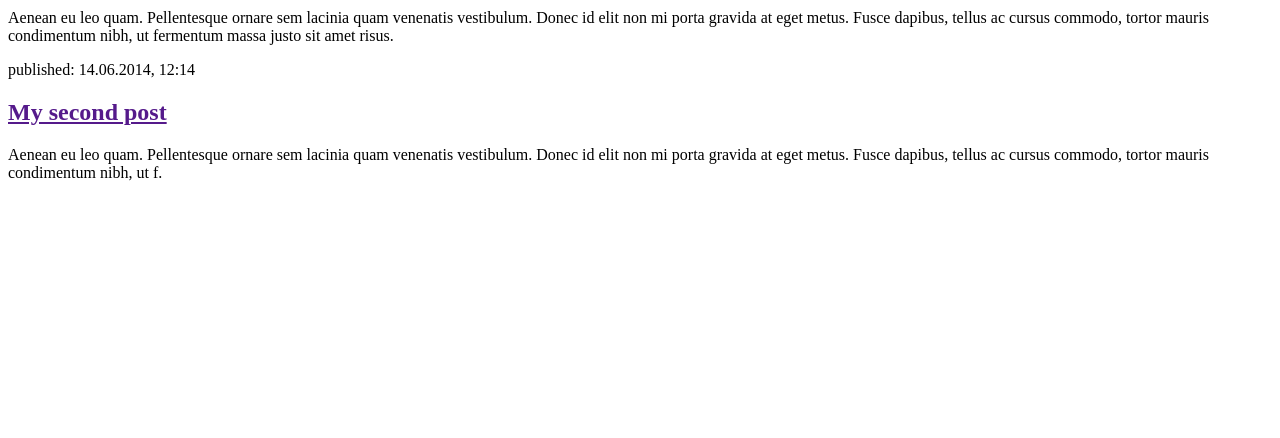
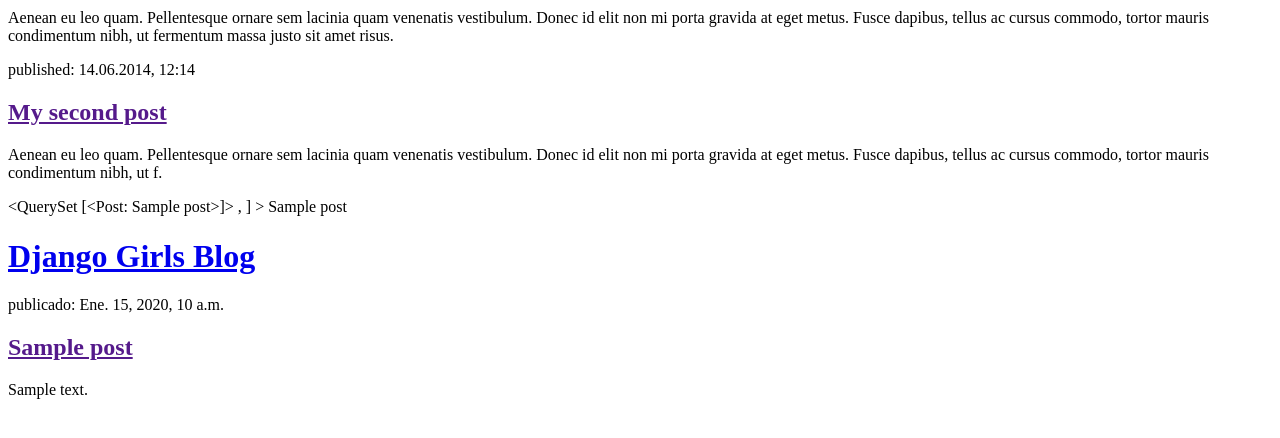
Before and after one commit to SRCrimson/my-first-blog, a Django app: page / in a window 1280 px wide. Shown: the part 142-580 px from the top of the page. Run offline with Django 3.2, Linux system fonts and the light colour scheme; tables that the repository leaves empty hold one stand-in row (values such as "Sample post").

Commit message:
Templates modificados para mostrar post desde base de datos.

```diff
--- a/blog/templates/blog/post_list.html
+++ b/blog/templates/blog/post_list.html
@@ -17,6 +17,22 @@
             <p>published: 14.06.2014, 12:14</p>
             <h2><a href="">My second post</a></h2>
             <p>Aenean eu leo quam. Pellentesque ornare sem lacinia quam venenatis vestibulum. Donec id elit non mi porta gravida at eget metus. Fusce dapibus, tellus ac cursus commodo, tortor mauris condimentum nibh, ut f.</p>
+            {{ posts }}
+            <QuerySet [<Post: My second post>, <Post: My first post>] >
+            {% for post in posts %} {{ post }}{% endfor %}
+
         </div>
+
+        <div>
+            <h1><a href="/">Django Girls Blog</a></h1>
+        </div>
+
+        {% for post in posts %}
+            <div>
+                <p> publicado: {{ post.published_date }}</p>
+                <h2><a href="">{{ post.title }}</a></h2>
+                <p>{{ post.text|linebreaksbr }}</p>
+            </div>
+        {% endfor %}
     </body>
 </html>
--- a/blog/views.py
+++ b/blog/views.py
@@ -1,4 +1,7 @@
 from django.shortcuts import render
+from django.utils import timezone
+from .models import Post
 
 def post_list(request):
-    return render(request, 'blog/post_list.html', {})
+    posts = Post.objects.filter(published_date__lte=timezone.now()).order_by('published_date')
+    return render(request, 'blog/post_list.html', {'posts': posts})
```
